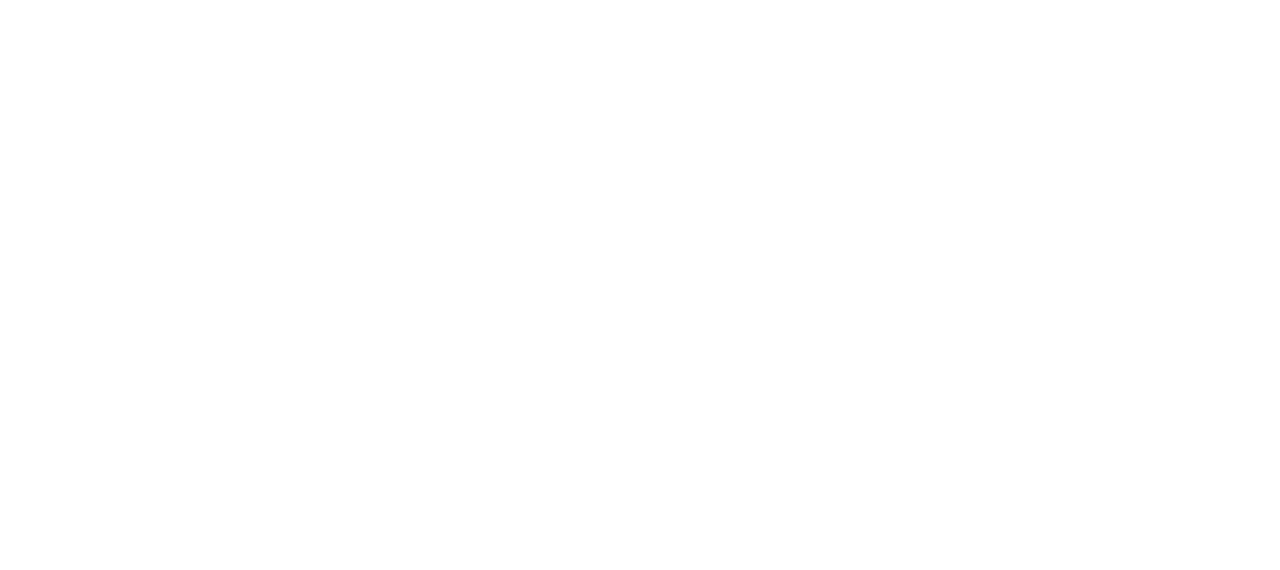
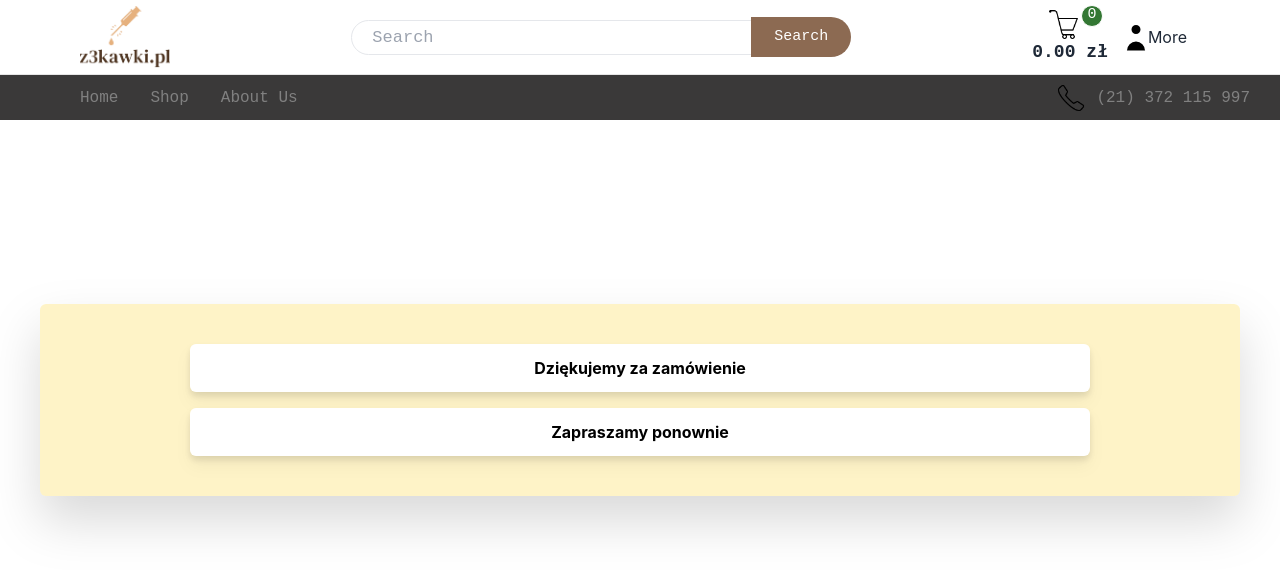
Before and after one commit to rave1/Illuminati-project, a React (Create React App) app in the folder frontend/: page /cart/order/orderdone in a window 1280 px wide. Before the commit this address had no page. Shown: the top 570 px of the page. Built offline with nearby package versions, Linux system fonts and the light colour scheme.

Commit message:
Page after order

```diff
--- a/frontend/src/App.js
+++ b/frontend/src/App.js
@@ -14,6 +14,7 @@
 import LoginForm from './components/LoginForm/LoginForm'
 import Dropdown from './components/Dropdown/Dropdown'
 import OrderTable from './components/DashboardPage/DashboardPage'
+import { AfterOrderPage } from './components/AfterOrderPage/AfterOrderPage.jsx'
 
 
 
@@ -34,6 +35,7 @@
                 <Route path='/dashboard' element={<OrderTable/>}/>
                 <Route path='/register' element={<RegisterForm />}/>
                 <Route path='/login' element={<LoginForm />}/>
+                <Route path='/cart/order/orderdone' element={<AfterOrderPage />}/>
               </Route>
           </Routes>
         </Router>
--- a/frontend/src/components/AboutUsPage/AboutAsPage.js
+++ /dev/null
@@ -1,27 +0,0 @@
-import React from 'react'
-
-export const AboutUsPage = () => {
-  return (
-        <div className='bg-brown h-screen flex items-center justify-center'>
-           <div className='bg-white w-[1200px] py-8  mx-auto- flex justify-center drop-shadow-2xl rounded-md'>
-            <table className="rounded-md bg-white text-black drop-shadow-lg overflow-hidden w-[900px]">
-              <thead className=''>
-                <tr>
-                  <th className='bg-amber-100 border text-center px-8 py-4'>
-                    <span className='text-black text-md self-start'>Lorem</span>
-                  </th>
-                </tr>
-              </thead>
-              <tbody>
-                <tr className=''>
-                  <th className='py-3 px-4 text-center'>
-                    <span className='text-black text-md self-start'>Lorem ipsum dolor sit amet, consectetur adipiscing elit,
-                    sed do eiusmod tempor incididunt ut labore et dolore magna aliqua. Tincidunt arcu non sodales neque sodales ut etiam sit. Volutpat ac tincidunt vitae semper quis lectus. Sem et tortor consequat id porta nibh venenatis cras. Eget gravida cum sociis natoque penatibus. Enim tortor at auctor urna nunc id cursus. Ipsum dolor sit amet consectetur adipiscing. Quis eleifend quam adipiscing vitae proin sagittis nisl rhoncus mattis. Lobortis mattis aliquam faucibus purus. Cursus euismod quis viverra nibh cras. Magna ac placerat vestibulum lectus. In tellus integer feugiat scelerisque varius morbi enim. Odio pellentesque diam volutpat commodo sed. A erat nam at lectus urna duis convallis. Tempus imperdiet nulla malesuada pellentesque elit eget gravida cum. In hac habitasse platea dictumst quisque sagittis purus sit. A diam sollicitudin tempor id. Praesent tristique magna sit amet purus gravida quis blandit. Interdum varius sit amet mattis vulputate enim nulla aliquet.</span>
-                  </th>
-                </tr>
-              </tbody>
-            </table>
-          </div>
-        </div>
-  )
-}
--- /dev/null
+++ b/frontend/src/components/AfterOrderPage/AfterOrderPage.jsx
@@ -0,0 +1,28 @@
+import React from "react";
+
+export const AfterOrderPage = () => {
+    return (
+          <div className='h-screen flex items-center justify-center flex-col mt-30'>
+             <div className='bg-amber-100 w-[1200px] py-8  mx-auto- flex flex-col items-center justify-center drop-shadow-2xl rounded-md'>
+              <table className="rounded-md bg-white text-black drop-shadow-lg overflow-hidden w-[900px] m-2">
+                <tbody>
+                  <tr className=''>
+                    <th className='py-3 px-4 text-center'>
+                      <span className='text-black text-md self-start'>Dziękujemy za zamówienie</span>
+                    </th>
+                  </tr>
+                </tbody>
+              </table>
+              <table className="rounded-md bg-white text-black drop-shadow-lg overflow-hidden w-[900px] m-2">
+                <tbody>
+                  <tr className=''>
+                    <th className='py-3 px-4 text-center'>
+                      <span className='text-black text-md self-start'>Zapraszamy ponownie</span>
+                    </th>
+                  </tr>
+                </tbody>
+              </table>
+            </div>
+          </div>
+    )
+  }
--- a/frontend/src/components/Order/order.js
+++ b/frontend/src/components/Order/order.js
@@ -1,6 +1,7 @@
 import React, { useState } from 'react'
 import axios from 'axios'
 import { useAuth } from '../../context/useAuth'
+import { redirect, useNavigate } from 'react-router-dom';
 
 export const Order = () => {
   const [formData, setFormData] = useState({
@@ -14,6 +15,7 @@
     zip_code: ''
   })
   const { token } = useAuth()
+  const navigate = useNavigate()
 
   const handleInputChange = (e) => {
     const { name, value } = e.target
@@ -39,6 +41,7 @@
 
       console.log('Order placed:', response.data)
       localStorage.removeItem('orderItems')
+      navigate('/cart/order/orderdone')
     } catch (error) {
       console.error('Order placement failed', error)
 
--- a/frontend/src/components/cart/Cart.js
+++ b/frontend/src/components/cart/Cart.js
@@ -29,7 +29,7 @@
   }
 
   return (
-      <div className='bg-brown h-screen flex items-center justify-center text-black'>
+      <div className='h-screen flex items-center justify-center text-black'>
       <div className='bg-white w-[1200px] py-8  mx-auto flex flex-row items-center justify-center drop-shadow-2xl rounded-md'>
       <ul className='rounded-md bg-white text-black drop-shadow-lg overflow-hidden w-[750px]'>
         {cart.map((item) => (
```
